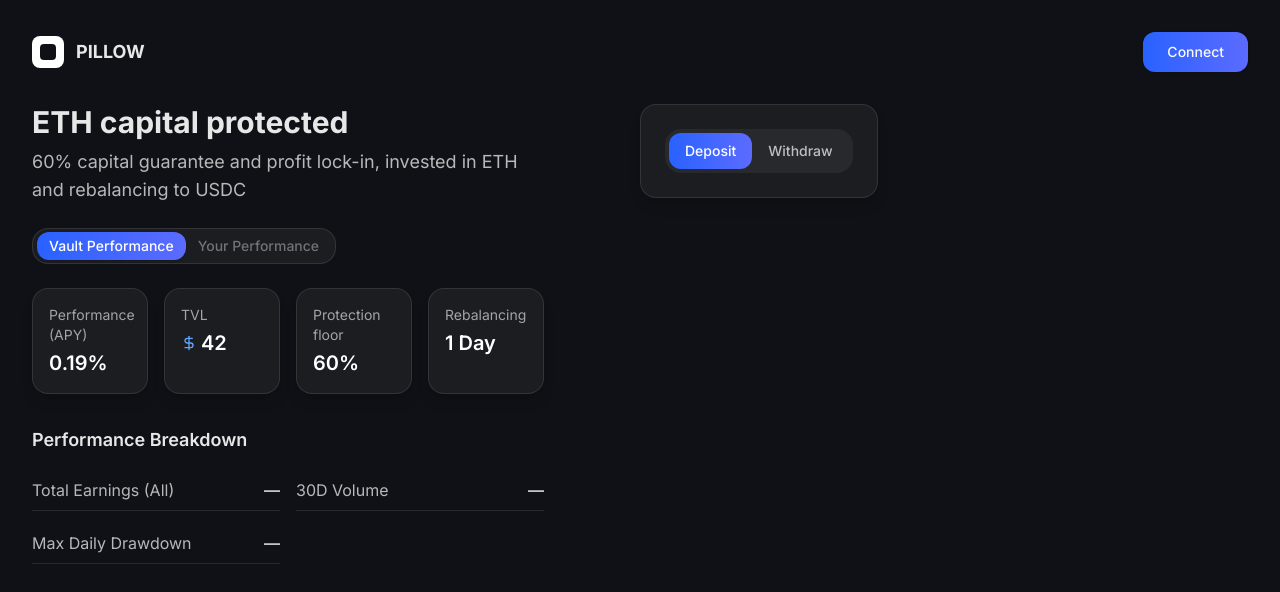
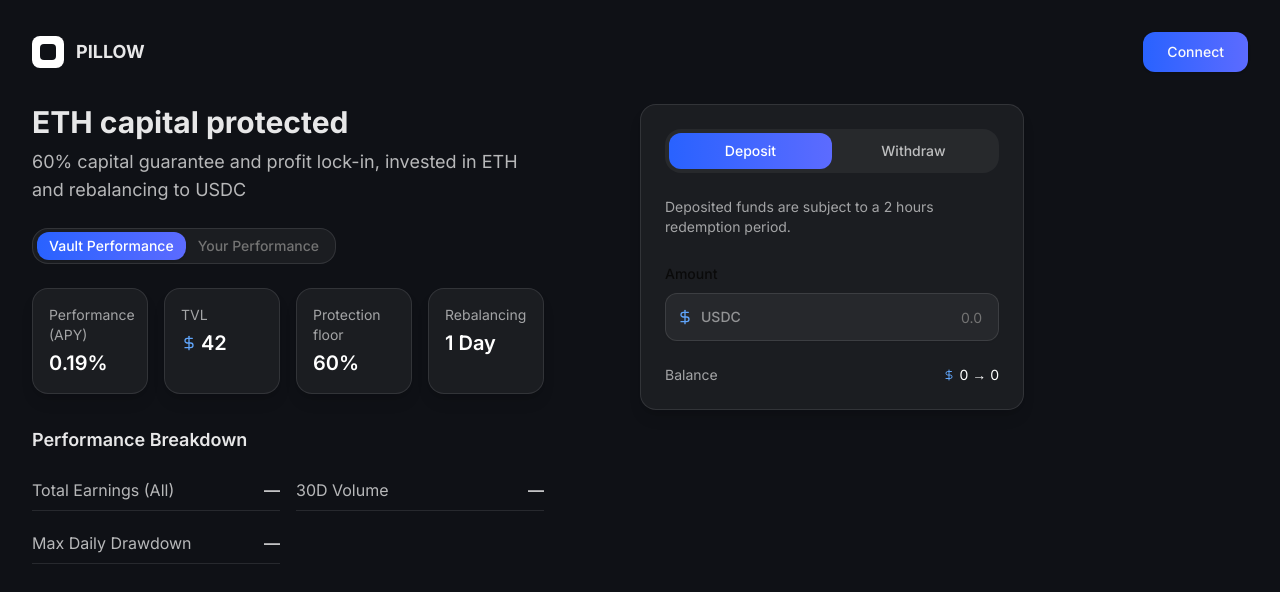
Before and after one commit to Pillow-trade/frontend, a Next.js app in the folder pillow-front/: page / in a window 1280 px wide. Shown: the top 592 px of the page. Built offline with nearby package versions, Linux system fonts and the light colour scheme.

Commit message:
add labels and inputs to invest form

```diff
--- /dev/null
+++ b/pillow-front/components/ui/input.tsx
@@ -0,0 +1,22 @@
+import * as React from "react"
+
+import { cn } from "@/lib/utils"
+
+const Input = React.forwardRef<HTMLInputElement, React.ComponentProps<"input">>(
+  ({ className, type, ...props }, ref) => {
+    return (
+      <input
+        type={type}
+        className={cn(
+          "flex h-9 w-full rounded-md border border-input bg-transparent px-3 py-1 text-base shadow-sm transition-colors file:border-0 file:bg-transparent file:text-sm file:font-medium file:text-foreground placeholder:text-muted-foreground focus-visible:outline-none focus-visible:ring-1 focus-visible:ring-ring disabled:cursor-not-allowed disabled:opacity-50 md:text-sm",
+          className
+        )}
+        ref={ref}
+        {...props}
+      />
+    )
+  }
+)
+Input.displayName = "Input"
+
+export { Input }
--- /dev/null
+++ b/pillow-front/components/ui/label.tsx
@@ -0,0 +1,26 @@
+"use client"
+
+import * as React from "react"
+import * as LabelPrimitive from "@radix-ui/react-label"
+import { cva, type VariantProps } from "class-variance-authority"
+
+import { cn } from "@/lib/utils"
+
+const labelVariants = cva(
+  "text-sm font-medium leading-none peer-disabled:cursor-not-allowed peer-disabled:opacity-70"
+)
+
+const Label = React.forwardRef<
+  React.ElementRef<typeof LabelPrimitive.Root>,
+  React.ComponentPropsWithoutRef<typeof LabelPrimitive.Root> &
+    VariantProps<typeof labelVariants>
+>(({ className, ...props }, ref) => (
+  <LabelPrimitive.Root
+    ref={ref}
+    className={cn(labelVariants(), className)}
+    {...props}
+  />
+))
+Label.displayName = LabelPrimitive.Root.displayName
+
+export { Label }
--- a/pillow-front/components/vaultPage.tsx
+++ b/pillow-front/components/vaultPage.tsx
@@ -3,6 +3,8 @@ import { Button } from "@/components/ui/button";
 import { useLogin } from "@privy-io/react-auth";
 import { Tabs, TabsList, TabsTrigger, TabsContent } from "@/components/ui/tabs";
 import { Card } from "@/components/ui/card";
+import { Label } from "@/components/ui/label";
+import { Input } from "@/components/ui/input";
 import { DollarSign } from "lucide-react";
 
 export default function CushionPage() {
@@ -163,6 +165,7 @@ export default function CushionPage() {
             </div>
           </div>
 
+          {/* Deposit withdraw to put in ca component */}
           <div className="max-w-sm flex-shrink-0">
             <Card className="bg-white/5 border-white/10 rounded-2xl p-6 shadow-lg space-y-6">
               {/* Deposit/Withdraw Toggle */}
@@ -190,6 +193,41 @@ export default function CushionPage() {
                   Withdraw
                 </button>
               </div>
+
+              <p className="text-sm text-white/60">
+                Deposited funds are subject to a 2 hours redemption period.
+              </p>
+
+              <div className="space-y-2">
+                <Label htmlFor="amount" className="text-sm font-medium">
+                  Amount
+                </Label>
+                <div className="relative">
+                  <div className="absolute left-3 top-1/2 -translate-y-1/2 flex items-center gap-2">
+                    <DollarSign className="w-4 h-4 text-blue-400" />
+                    <span className="text-sm text-white/50 font-medium">
+                      USDC
+                    </span>
+                  </div>
+                  <Input
+                    id="amount"
+                    type="text"
+                    placeholder="0.0"
+                    className="bg-white/5 border-white/10 text-white rounded-xl h-12 pl-20 pr-4 text-right text-lg"
+                    aria-label="Enter amount in USDC"
+                  />
+                </div>
+              </div>
+
+              <div className="flex justify-between items-center text-sm">
+                <span className="text-white/60">Balance</span>
+                <div className="flex items-center gap-1">
+                  <DollarSign className="w-3 h-3 text-blue-400" />
+                  <span role="status" className="text-white">
+                    0 → 0
+                  </span>
+                </div>
+              </div>
             </Card>
           </div>
         </div>
--- a/pillow-front/package.json
+++ b/pillow-front/package.json
@@ -16,6 +16,7 @@
   "dependencies": {
     "@prisma/client": "^5.4.1",
     "@privy-io/react-auth": "^2.17.3",
+    "@radix-ui/react-label": "^2.1.7",
     "@radix-ui/react-slot": "^1.2.3",
     "@radix-ui/react-tabs": "^1.1.12",
     "@types/ms": "^0.7.32",
```
Also changed, not shown: 1 other file (tests, documents, lock files or other folders).
